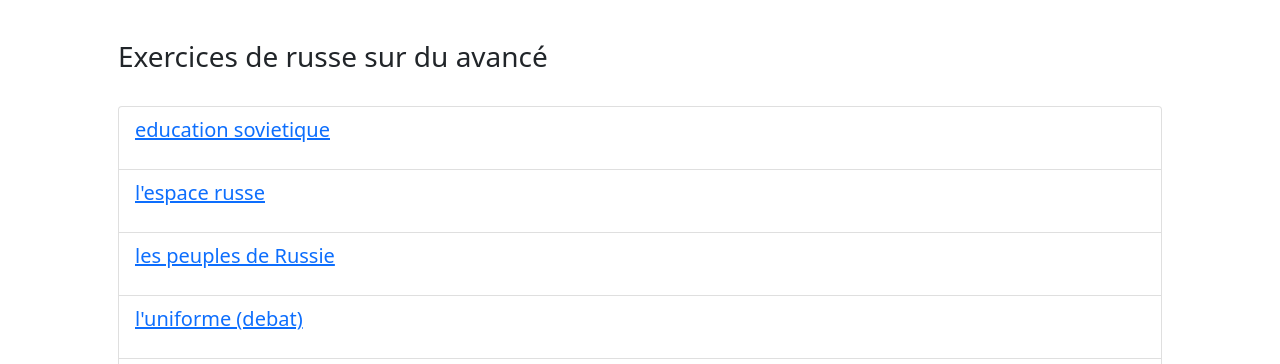
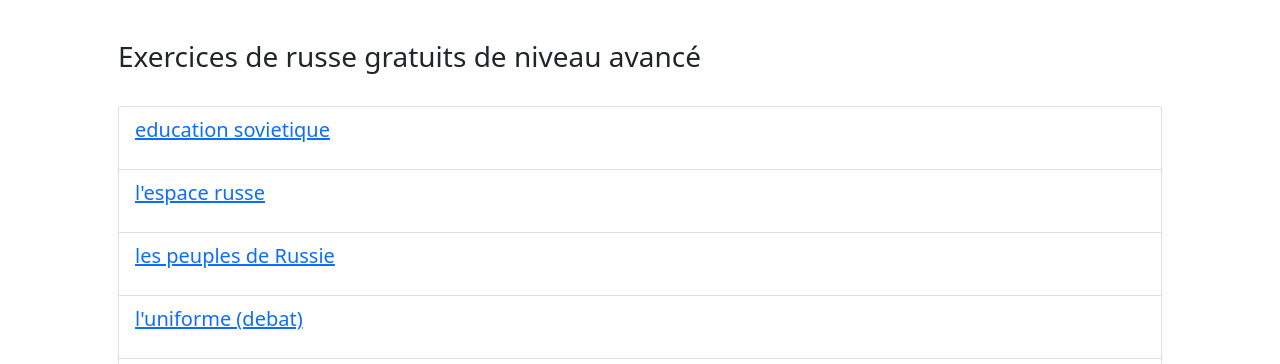
Before and after one commit to kekea1/store-analyser, a Flask app: page /precis/ in a window 1280 px wide. Shown: the part 56-420 px from the top of the page. Run offline with Flask 2, Linux system fonts and the light colour scheme.

Commit message:
Update templ_menu.html

```diff
--- a/templates/templ_menu.html
+++ b/templates/templ_menu.html
@@ -4,9 +4,9 @@
 
 {% block header_perso %}
 
-        <title>Exercices de russe sur du {{categorie}} </title>
-        <meta name="description" content="Exercices de russe sur du {{categorie}}
-Apprendre facilement le russe en ligne grâce à des exercices gratuits de vocabulaire. Basé sur Quizlet">
+        <title>Exercices de russe gratuits de niveau {{categorie}} </title>
+        <meta name="description" content="Exercices de russe gratuits de niveau {{categorie}}
+Apprendre facilement le russe en ligne grâce à des exercices gratuits.">
 
 {% endblock %}
 
@@ -26,7 +26,7 @@ Apprendre facilement le russe en ligne grâce à des exercices gratuits de vocab
 
 
 <div class="container p-5 mt-5">
-	<h3>Exercices de russe sur du {{categorie}}</h3>
+	<h3>Exercices de russe gratuits de niveau {{categorie}}</h3>
 	<br>
     	 <ul class="list-group">
     	 	{%for nom,lien in liste_nom_lien%}
```
